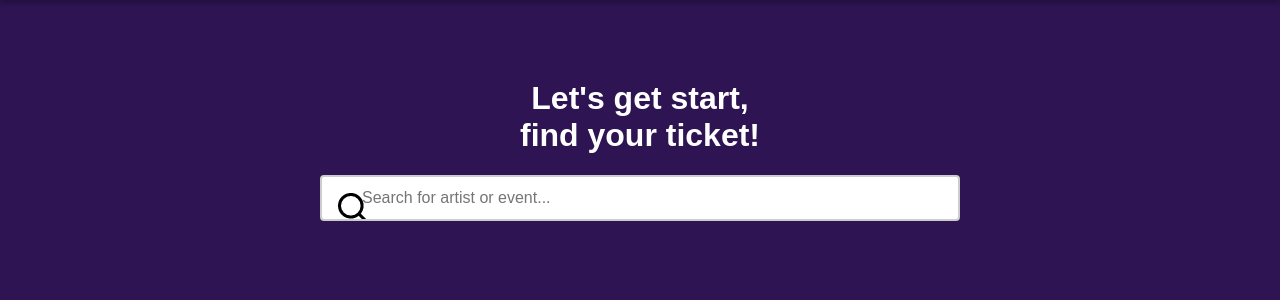
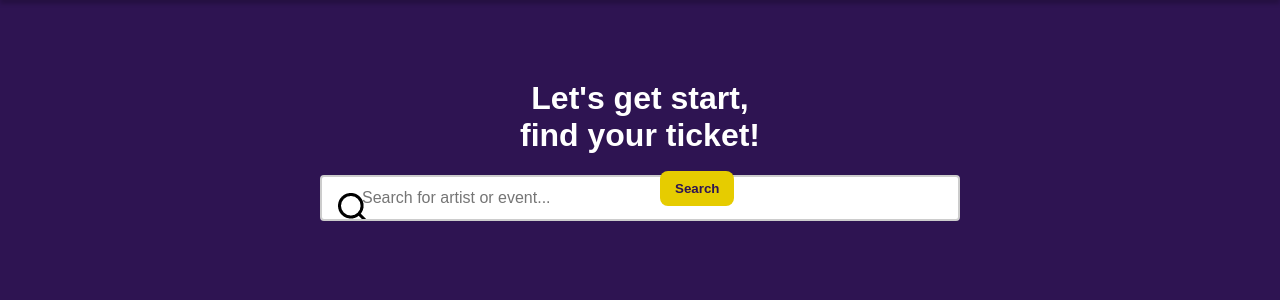
Before and after one commit to darullathief/etix, a PHP site: page /landingpage.html in a window 1280 px wide. Shown: the part 70-370 px from the top of the page. Run offline with PHP 8.4, Linux system fonts and the light colour scheme.

Commit message:
asemanga

```diff
--- a/landingpage.html
+++ b/landingpage.html
@@ -26,7 +26,8 @@
         <div class="formsearch">
             <form>
                 <input type="text" name="Search for artist or event" placeholder="Search for artist or event...">
-              </form>
+                <input type="submit" value="Search" class="btn">
+            </form>
         </div>
 </body>
 </html>
--- a/style/style_landingpage.css
+++ b/style/style_landingpage.css
@@ -59,3 +59,14 @@
     display: block;
     margin:auto;
   }
+
+input[type=submit] {
+    border-radius: 8px;
+    padding: 10px 15px;
+    margin: 0 10px 0;
+    border:none;
+    display: block;
+    position:relative;
+    top: -50px;
+    left: 650px;
+}
```
